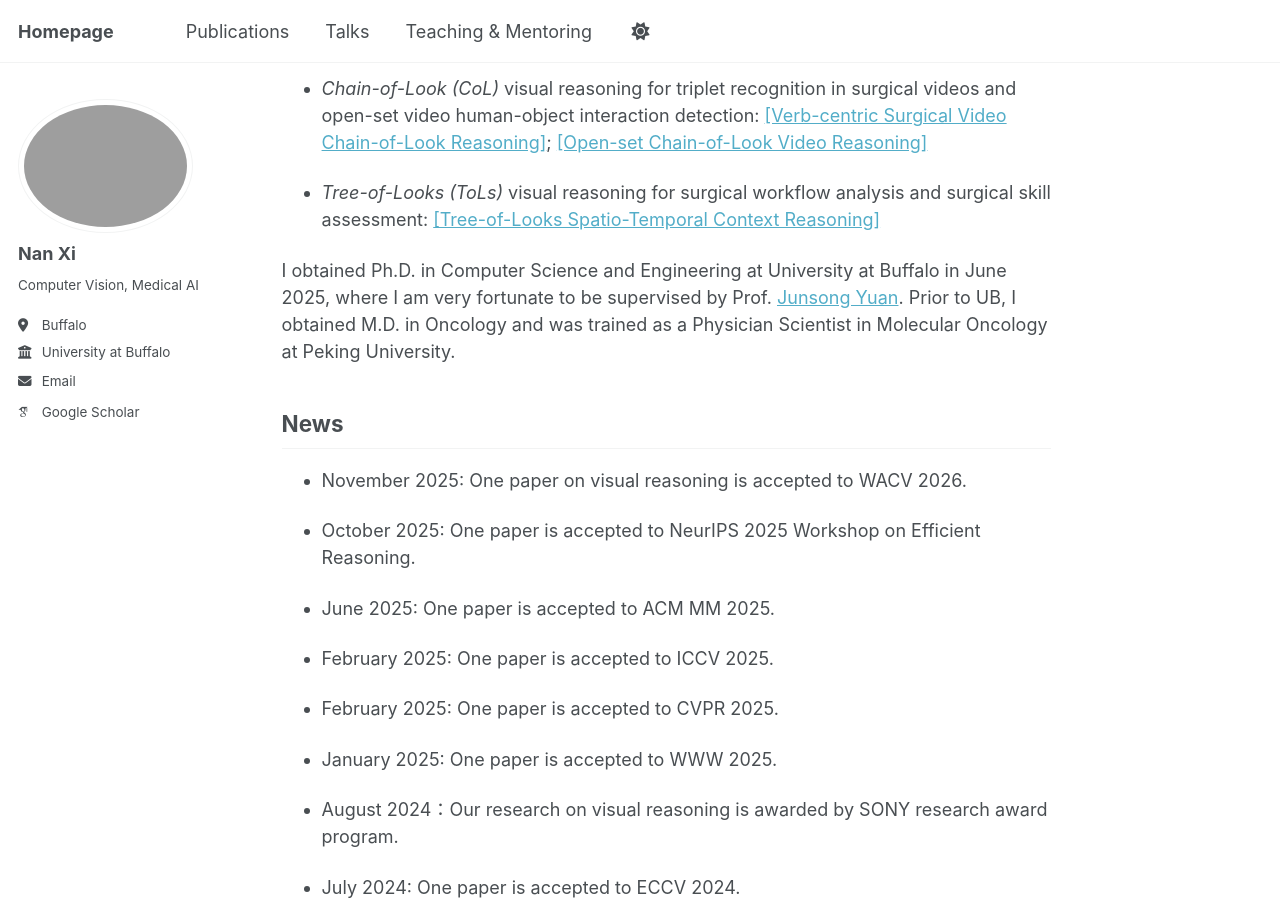
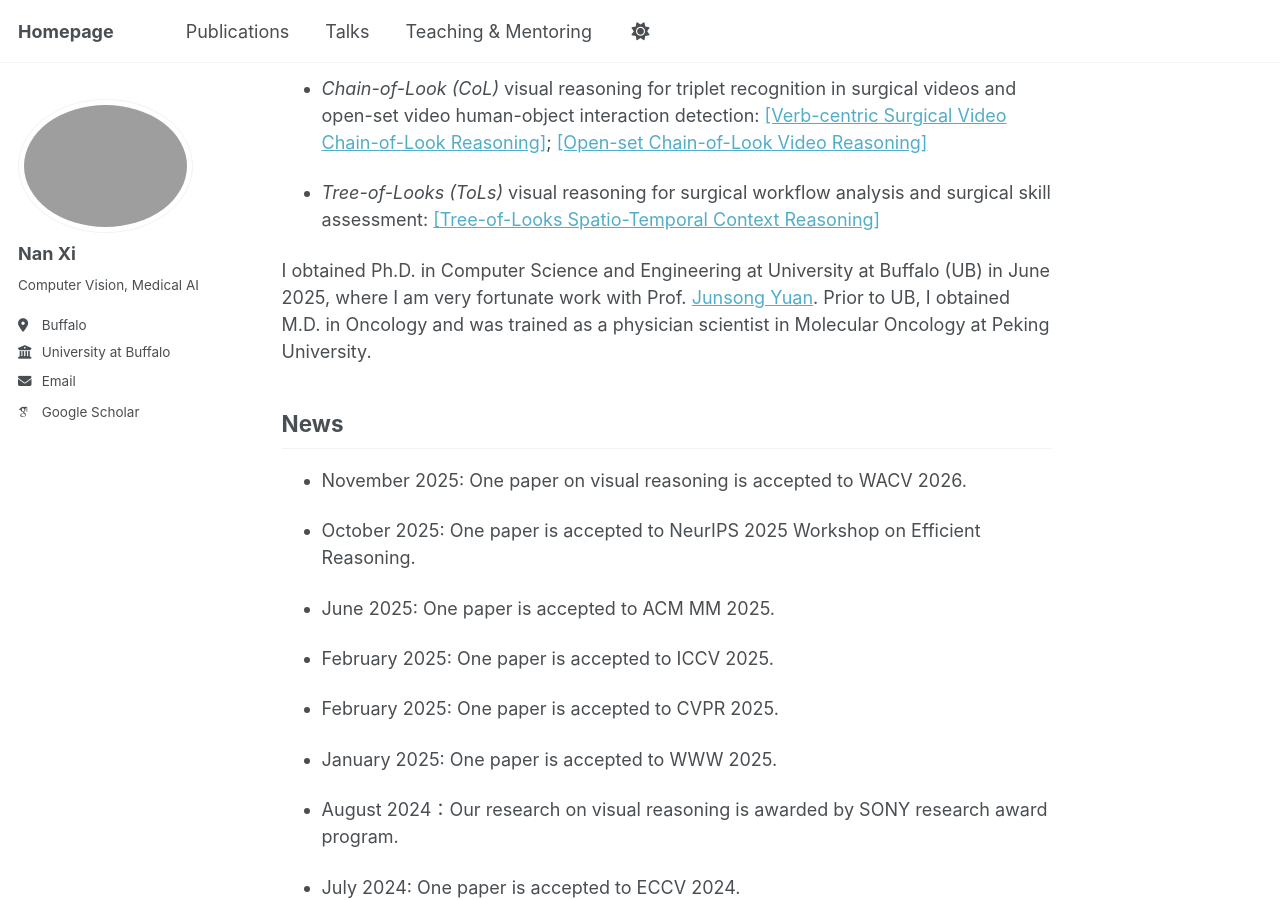
Before and after one commit to southnx/southnx.github.io, a Jekyll site: the page built from _pages/about.md, in a window 1280 px wide and 900 px high, scrolled down 328 px. Built offline with Jekyll 4.4.1, drawn with Linux system fonts in a browser that asks for light colours; some web fonts are replaced; a script that is not in the unit is left out.

Commit message:
Revise Ph.D. description and capitalization in about.md
Updated the description of Ph.D. supervision and adjusted capitalization.

```diff
--- a/_pages/about.md
+++ b/_pages/about.md
@@ -16,7 +16,7 @@ In addressing this essential question, I focus on harnessing visual and language
 
 - *Tree-of-Looks (ToLs)* visual reasoning for surgical workflow analysis and surgical skill assessment: [[Tree-of-Looks Spatio-Temporal Context Reasoning]](https://cse.buffalo.edu/~jsyuan/papers/2024/ECCV2024_Nan_Xi.pdf)
 
-I obtained Ph.D. in Computer Science and Engineering at University at Buffalo in June 2025, where I am very fortunate to be supervised by Prof. [Junsong Yuan](https://cse.buffalo.edu/~jsyuan/index.html). Prior to UB, I obtained M.D. in Oncology and was trained as a Physician Scientist in Molecular Oncology at Peking University.
+I obtained Ph.D. in Computer Science and Engineering at University at Buffalo (UB) in June 2025, where I am very fortunate work with Prof. [Junsong Yuan](https://cse.buffalo.edu/~jsyuan/index.html). Prior to UB, I obtained M.D. in Oncology and was trained as a physician scientist in Molecular Oncology at Peking University.
 
 ## News
 - November 2025: One paper on visual reasoning is accepted to WACV 2026.
```
